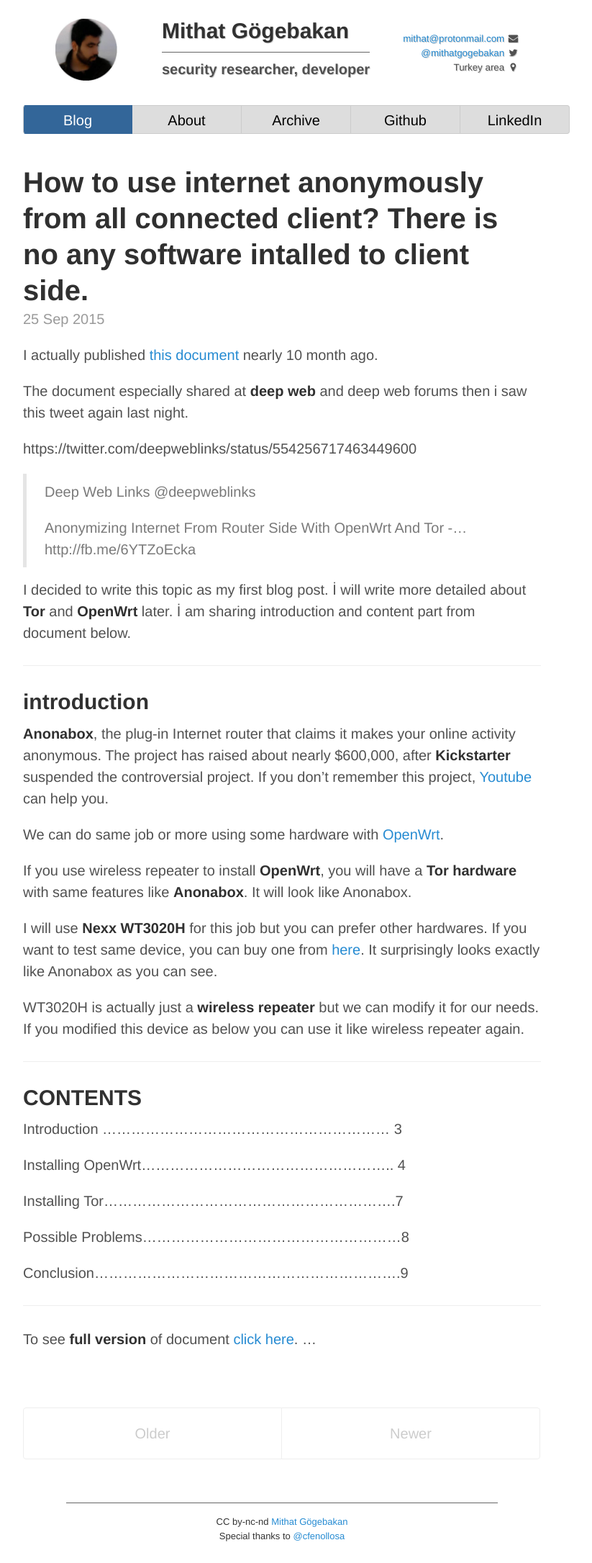
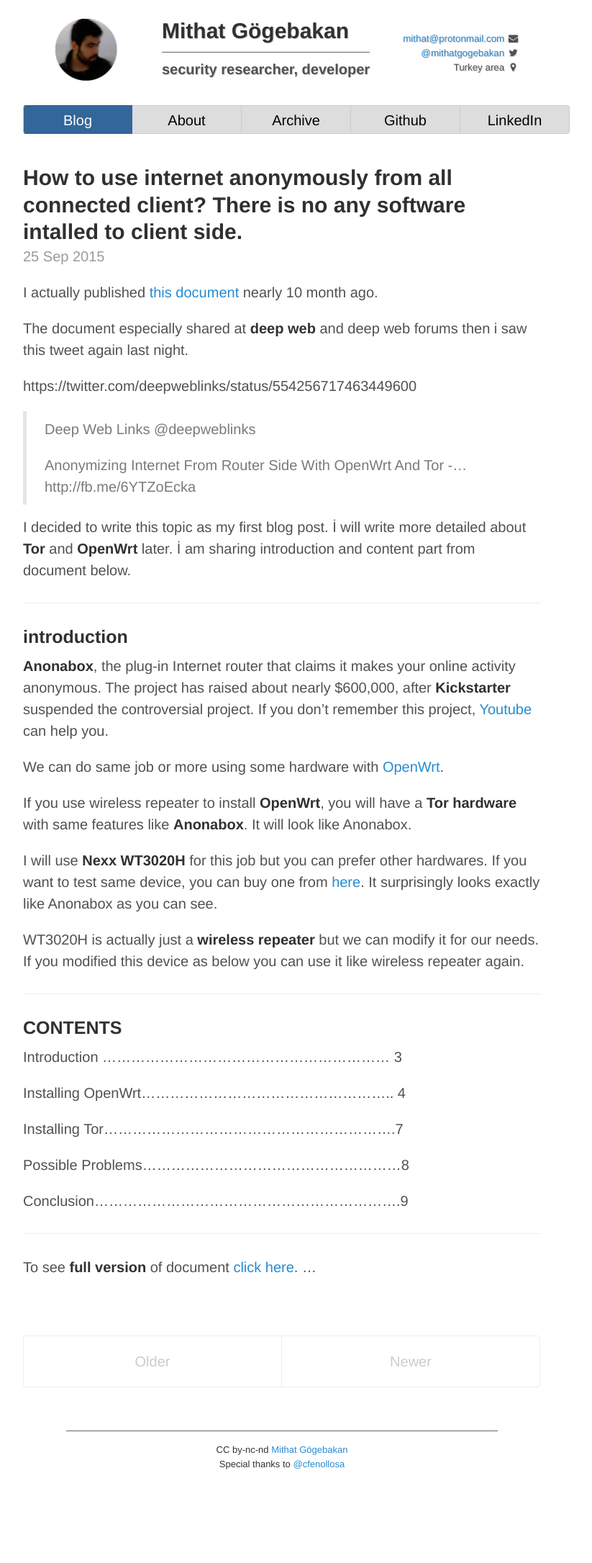
Before and after one commit to 963/963.github.io, a Jekyll site: the page built from index.html, in a window 1280 px wide. Shown: the whole page at 72% size, without its empty margins (248-1071 px from the left). Built offline with Jekyll 4.4.1, drawn with Linux system fonts in a browser that asks for light colours; nearby versions of some CDN libraries; some web fonts are replaced; Markdown is read by kramdown in place of the engine named in the settings; the list of posts is cut into pages by our own code; after the commit the page ends 2071 px from its top, so only the background shows below that.

Commit message:
title font size changed

```diff
--- a/public/css/poole.css
+++ b/public/css/poole.css
@@ -87,11 +87,11 @@ h1, h2, h3, h4, h5, h6 {
   text-rendering: optimizeLegibility;
 }
 h1 {
-  font-size: 2rem;
+  font-size: 1.5rem;
 }
 h2 {
   margin-top: 1rem;
-  font-size: 1.5rem;
+  font-size: 1.25rem;
 }
 h3 {
   margin-top: 1.5rem;
```
